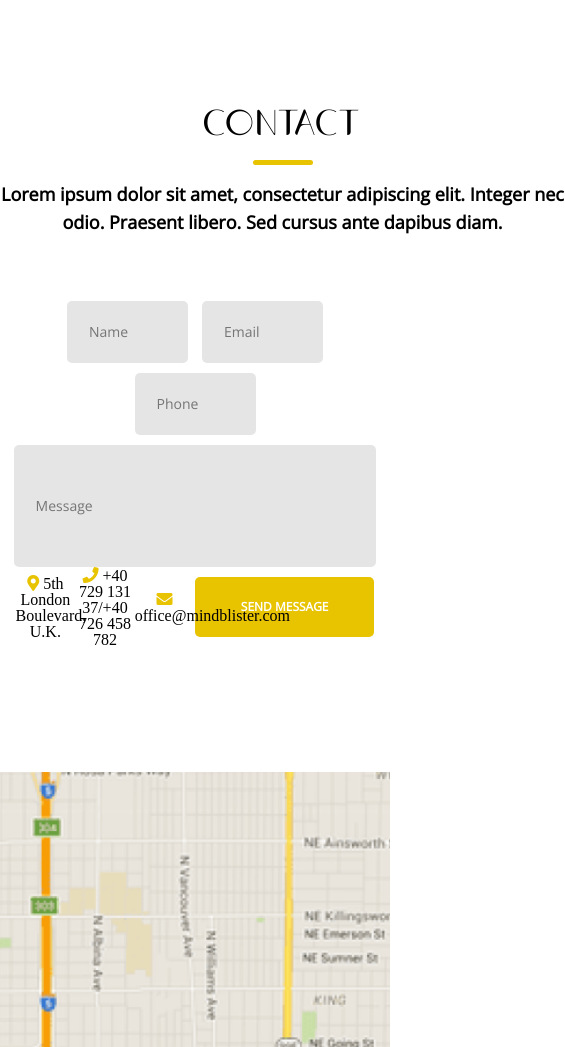
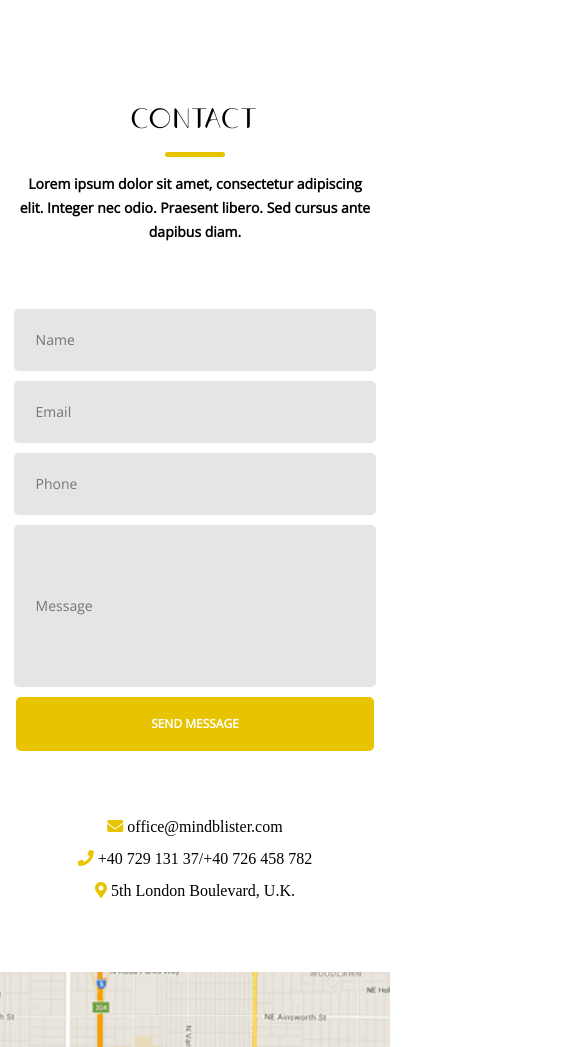
Before and after one commit to AdamGorski56/HungryPeople, a plain HTML site: page index.html in a window 390 px wide. Shown: the part 7873-8920 px from the top of the page, 565 px wide, since content can reach past the window. Drawn offline with nearby package versions, Linux system fonts and the light colour scheme.

Commit message:
responsivness done ALPHA

```diff
--- a/css/style.css
+++ b/css/style.css
@@ -1849,7 +1849,7 @@ header nav img{
 
 
 .galerry_container .image_container{
-    width: 475px;
+    width: 100%;
     height: 475px;
     background-size: cover;
     background-repeat: no-repeat;
@@ -1948,13 +1948,12 @@ header nav img{
 /* CONTACT Section */
 
 .contact_container{
-height: 675px;
-
+    height: 675px;
 }
 
 .contact_container .text_container{
-width: 565px;
-margin: 100px auto 60px auto;
+    width: 565px;
+    margin: 100px auto 60px auto;
 
 }
 
@@ -1995,7 +1994,7 @@ margin: 100px auto 60px auto;
 .contact_container .form_container form{
     position: relative;
     width: 100%;
-    height: 200px;
+    height: 400px;
 }
 
 .contact_container .form_container input{
@@ -2028,7 +2027,7 @@ margin: 100px auto 60px auto;
 .contact_container .form_container .info_and_button_container span{
     position: relative;
     float: left;
-    width:16.6%;
+    width:17%;
     top:50%;
     transform: translateY(-50%);
 }
@@ -2041,9 +2040,10 @@ margin: 100px auto 60px auto;
 
 
 .contact_container .form_container button{
+    position: relative;
     background: #E8C300;
     border-radius: 5px;
-    width:50%;
+    width:45%;
     height: 60px;
     border: none;
     float: right;
@@ -2070,6 +2070,73 @@ margin: 100px auto 60px auto;
     text-indent: 20px;
 }
 
+@media only screen and (max-width:1500px){
+
+    .contact_container .form_container .info_and_button_container span{
+        width:92%;
+        top:40%;
+    }
+
+    .contact_container .form_container .info_and_button_container{
+        display: flex;
+        flex-direction: column-reverse;
+        align-items: center;
+        justify-content: space-between;
+        width:92%;
+        height:150px;
+
+    }
+    .contact_container .form_container button{
+        width:100%;
+        height: 60px;
+    }
+
+}
+
+@media only screen and (max-width:768px){
+
+    .contact_container{
+        height: 875px;
+    }
+
+    .contact_container .form_container input{
+        width:92%;
+    }
+
+    .contact_container .form_container input[placeholder=Message] {
+        height:160px;
+    }
+
+    .contact_container .form_container .info_and_button_container span{
+        margin-bottom: 15px;
+        top:50%
+    }
+
+}
+
+@media only screen and (max-width:600px){
+
+    .contact_container .text_container{
+        width: 100%;
+    }
+
+    .contact_container h1{
+        font-size: 28px;
+        line-height: 40px;
+    }
+
+    .contact_container h5{
+        font-size: 14px;
+        line-height: 24px;
+        width:92%;
+        margin: 0 auto;
+    }
+}
+
+
+
+/* MAP Section */
+
 .map_container{
     position: relative;
     height:550px;
@@ -2095,3 +2162,12 @@ footer span{
     line-height: 12px;
     color: rgba(255, 255, 255, 0.7);
 }
+
+@media only screen and (max-width:600px){
+
+    .map_container{
+        position: relative;
+        height:350px;
+}
+
+}
```
Also changed, not shown: index.html (+0 -6 lines).
